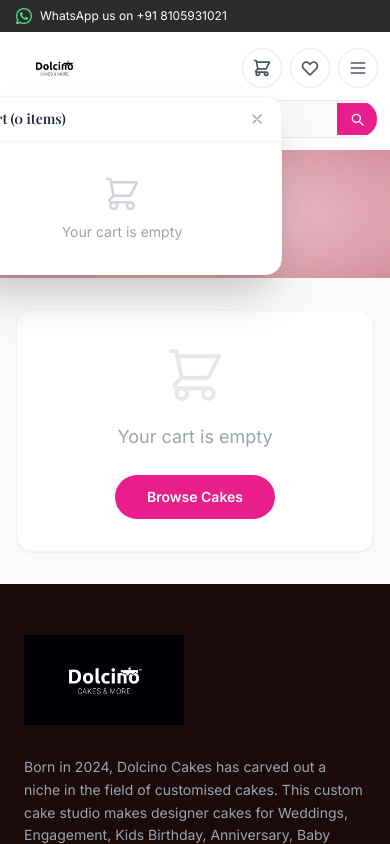
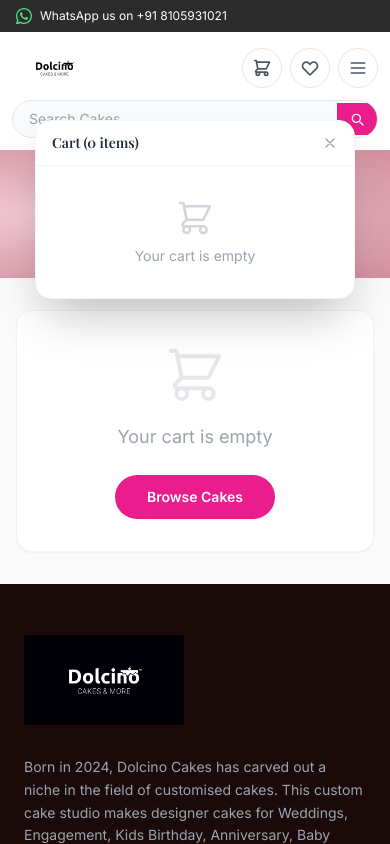
Before and after one commit to sakshikhot2005-oss/Cakeshop, a React (Vite) app: page /cart in a window 390 px wide. Both pictures are taken after a click on the button 262 px from the left and 68 px from the top of the page. Shown: the top 844 px of the page. Built offline with nearby package versions, Linux system fonts and the light colour scheme.

Commit message:
Initial commit

```diff
--- a/src/components/Navbar.jsx
+++ b/src/components/Navbar.jsx
@@ -321,7 +321,7 @@ export default function Navbar() {
 
           {/* Cart dropdown panel */}
           {cartOpen && (
-            <div className="absolute right-0 top-full mt-2 w-[min(20rem,calc(100vw-2rem))] bg-white rounded-2xl shadow-2xl border border-gray-100 z-50">
+            <div className="absolute right-0 sm:right-0 top-full mt-2 w-[min(20rem,calc(100vw-1rem))] max-w-[calc(100vw-1rem)] bg-white rounded-2xl shadow-2xl border border-gray-100 z-50 max-sm:fixed max-sm:left-1/2 max-sm:right-auto max-sm:-translate-x-1/2 max-sm:top-[7.5rem] max-sm:mt-0">
               <div className="px-4 py-3 border-b border-gray-100 flex items-center justify-between">
                 <span className="font-serif text-gray-800 font-semibold text-sm">
                   Cart ({cartCount} {cartCount === 1 ? 'item' : 'items'})
@@ -415,7 +415,7 @@ export default function Navbar() {
           </button>
 
           {wishlistOpen && (
-            <div className="absolute right-0 top-full mt-2 w-[min(20rem,calc(100vw-2rem))] bg-white rounded-2xl shadow-2xl border border-gray-100 z-50">
+            <div className="absolute right-0 sm:right-0 top-full mt-2 w-[min(20rem,calc(100vw-1rem))] max-w-[calc(100vw-1rem)] bg-white rounded-2xl shadow-2xl border border-gray-100 z-50 max-sm:fixed max-sm:left-1/2 max-sm:right-auto max-sm:-translate-x-1/2 max-sm:top-[7.5rem] max-sm:mt-0">
               <div className="px-4 py-3 border-b border-gray-100 flex items-center justify-between">
                 <span className="font-serif text-gray-800 font-semibold text-sm">
                   My Wishlist ({wishlistCount})
```
